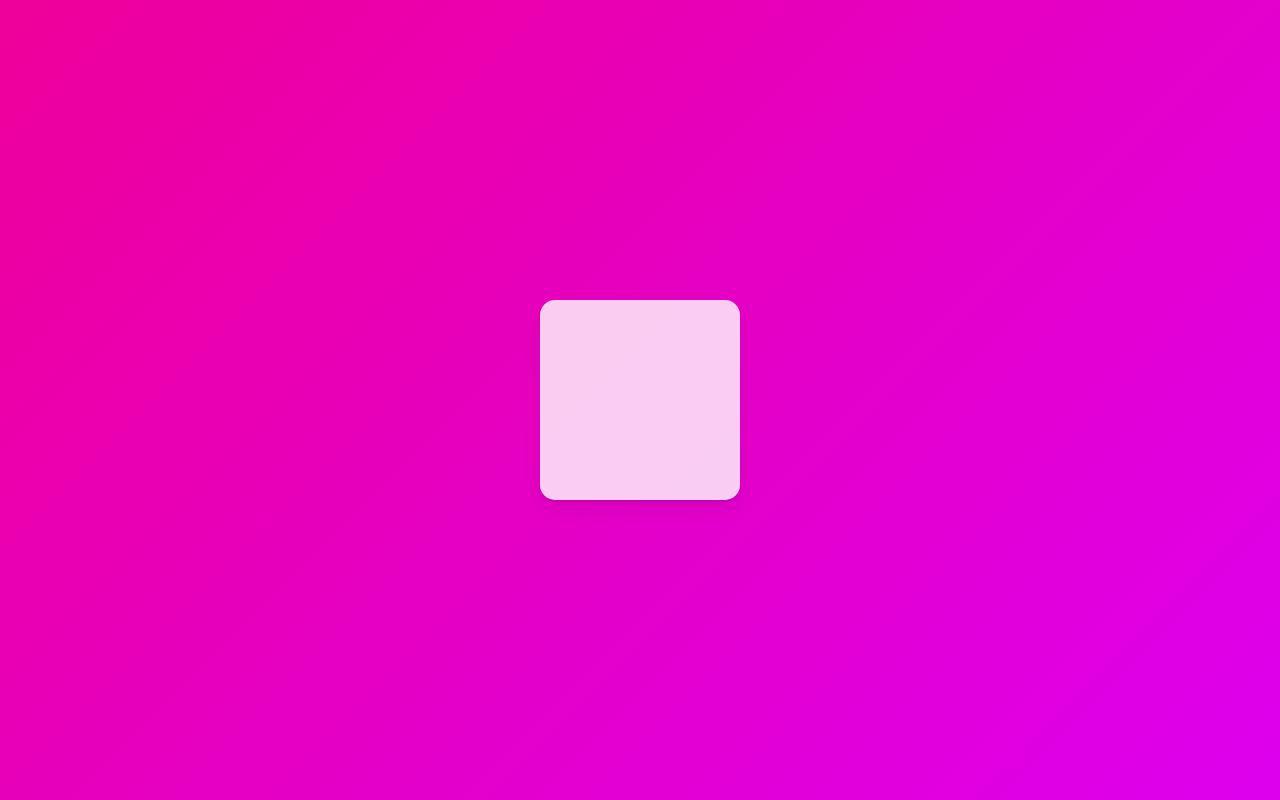
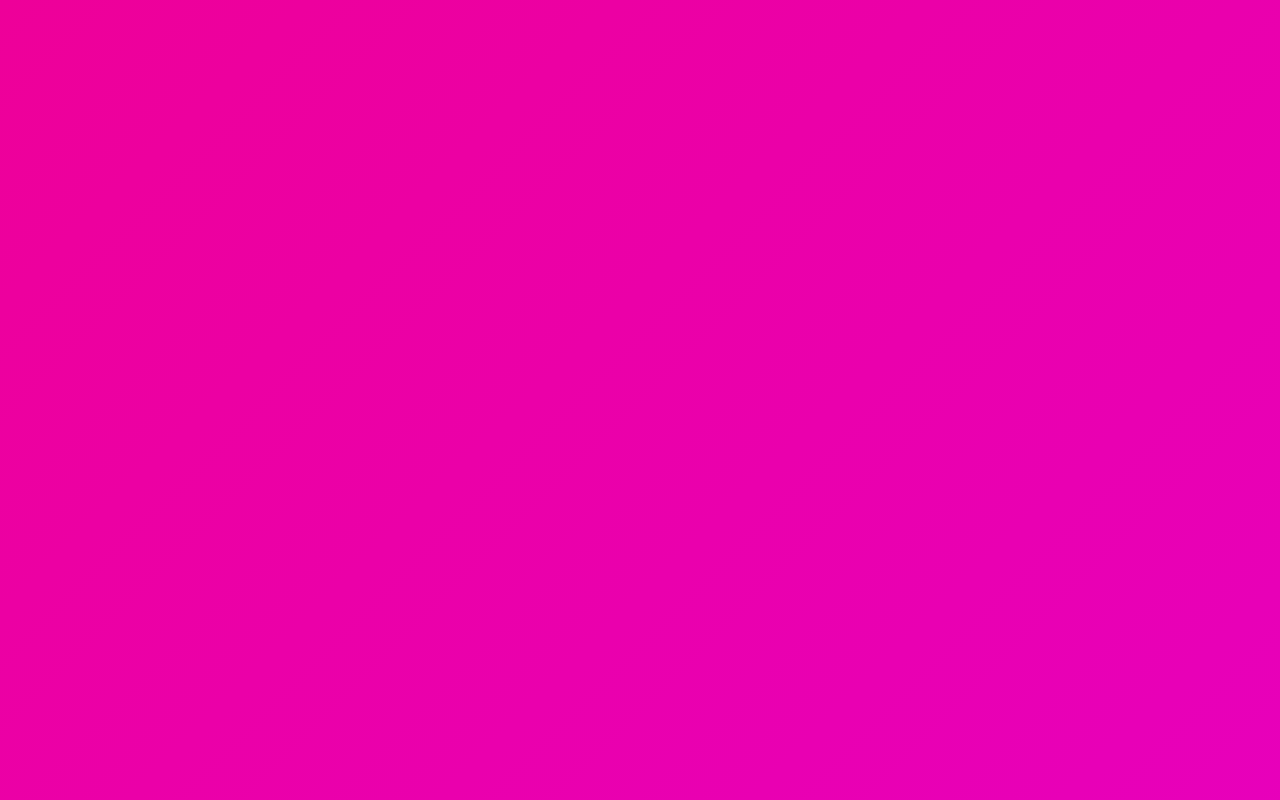
Before and after one commit to bigwave-cho/framer-motion, a React (Create React App) app: page / in a window 1280 px wide. Shown: the top 800 px of the page. Built offline with nearby package versions, Linux system fonts and the light colour scheme.

Commit message:
framer-motion : scroll(useScroll & useTransform)

```diff
--- a/src/App.tsx
+++ b/src/App.tsx
@@ -1,12 +1,14 @@
 import styled from 'styled-components';
-import { motion, useMotionValue, useTransform } from 'framer-motion';
+import { motion, useMotionValue, useTransform, useScroll } from 'framer-motion';
 import { useEffect } from 'react';
-const Wrapper = styled.div`
-  height: 100vh;
+
+const Wrapper = styled(motion.div)`
+  height: 500vh;
   width: 100vw;
   display: flex;
   justify-content: center;
   align-items: center;
+  background-color: linear-gradient(135deg, rgb(238, 0, 153), rgb(221, 0, 238));
 `;
 
 const Box = styled(motion.div)`
@@ -21,22 +23,34 @@
 
 function App() {
   const x = useMotionValue(0);
-  const scale = useTransform(x, [-800, 0, 800], [2, 1, 0.1]);
-  /*
-  useTransform 훅을 통해 MotionValues를 연결합니다.
-  useTransform()는 한 값 범위에서 다른 값 범위로 매핑하여 다른 MotionValue의 output을 변환하는 MotionValue를 만듭니다.
-  x(Motion Value)값을 다른 output값으로 변환해준다.
-  ex) x: -800 => 2    x : 800 => 0.1
-  */
+  const rotateZ = useTransform(x, [-800, 800], [-360, 360]);
+  const gradient = useTransform(
+    x,
+    [-800, 0, 800],
+    [
+      'linear-gradient(135deg, rgb(0, 194, 238), rgb(0, 163, 238))',
+      'linear-gradient(135deg, rgb(238, 0, 153), rgb(221, 0, 238))',
+      'linear-gradient(135deg, rgb(0, 238, 95), rgb(36, 238, 0))',
+    ]
+  );
+  //scrollY : px 단위   // progress : 0~1 로 반환
+  const { scrollY, scrollYProgress } = useScroll();
+  const scale = useTransform(scrollYProgress, [0, 1], [1, 5]);
 
+  //확인해보기
   useEffect(() => {
-    // x.onChange(() => console.log(x.get()));
-    scale.onChange(() => console.log(scale.get()));
-  }, [x, scale]);
+    scrollY.onChange(() => {
+      console.log(scrollY.get(), scrollYProgress.get());
+    });
+  }, [scrollY, scrollYProgress]);
 
   return (
-    <Wrapper>
-      <Box style={{ x: x, scale: scale }} drag="x" dragSnapToOrigin />
+    <Wrapper style={{ background: gradient }}>
+      <Box
+        style={{ x: x, rotateZ: rotateZ, scale: scale }}
+        drag="x"
+        dragSnapToOrigin
+      />
     </Wrapper>
   );
 }
```
